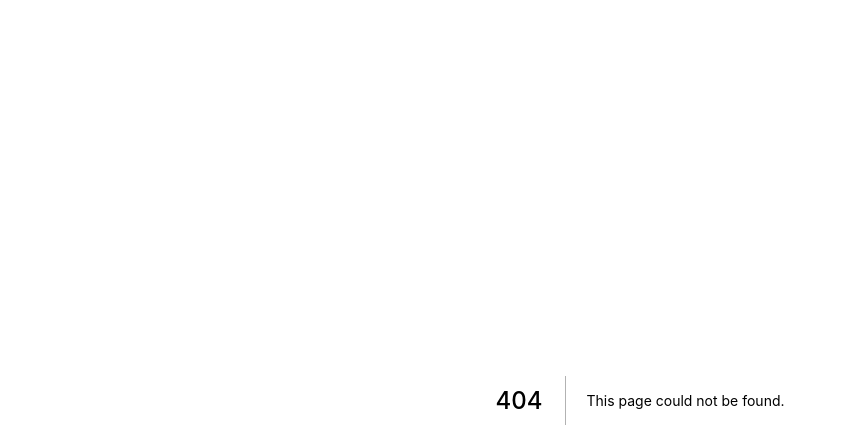
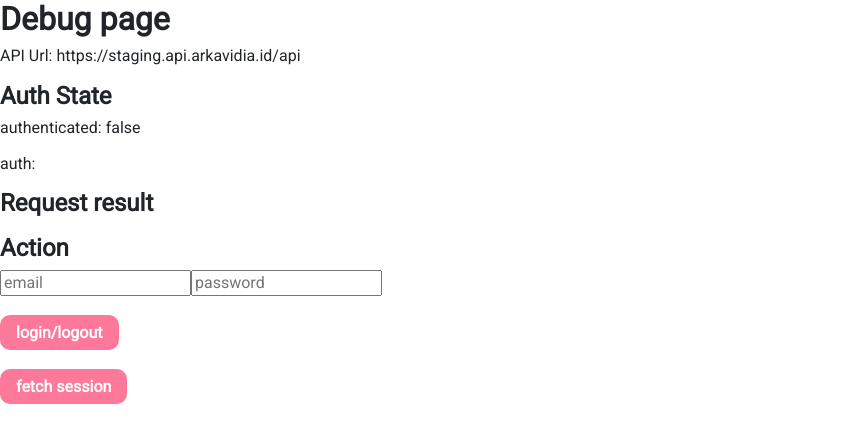
Before and after one commit to arkavidia-hmif/arkavidia-frontend, a Next.js app: page /debug in a window 1280 px wide. Before the commit this address had no page. Shown: the top 448 px of the page, without its empty margins (0-847 px from the left). Built offline with nearby package versions, Linux system fonts and the light colour scheme; a web font is replaced by a local one.

Commit message:
Add simple debug page

```diff
--- /dev/null
+++ b/pages/debug.tsx
@@ -0,0 +1,60 @@
+import { useContext, useState } from 'react';
+import FilledButton from "../components/FilledButton";
+import { ApiContext } from '../utils/context/api';
+import { AuthContext } from '../utils/context/auth';
+
+const Debug: React.FC = () => {
+  if (process.env.NODE_ENV === 'production') {
+    return <p>Restricted</p>;
+  }
+
+  const authContext = useContext(AuthContext);
+  const apiContext = useContext(ApiContext);
+
+  const [result, setResult] = useState('');
+  const [email, setEmail] = useState('');
+  const [password, setPassword] = useState('');
+
+  return (
+    <>
+      <h1>Debug page</h1>
+      <p>API Url: {process.env.API_BASE_URL}</p>
+      <h2>Auth State</h2>
+      <p>authenticated: {authContext.authenticated ? 'true' : 'false'}</p>
+      <p>auth: {JSON.stringify(authContext.auth)}</p>
+      <h2>Request result</h2>
+      <p>{result}</p>
+      <h2>Action</h2>
+      <form>
+        <input type="text" name="email" placeholder="email" value={email} onChange={(evt) => { setEmail(evt.target.value); }} />
+        <input type="password" name="password" placeholder="password" value={password} onChange={(evt) => { setPassword(evt.target.value); }} />
+      </form>
+      <br />
+      <FilledButton text="login/logout" onClick={() => {
+        if (!authContext.authenticated) {
+          apiContext.axios.post('/auth/login/', {
+            email,
+            password
+          }).then((data) => {
+            authContext.setAuthenticated(true);
+            authContext.setAuth(data.data);
+          }).catch((err) => {
+            setResult(JSON.stringify(err.response));
+          });
+        } else {
+          authContext.setAuthenticated(!authContext.authenticated);
+          authContext.setAuth();
+        }
+      }} />
+      <br />
+      <br />
+      <FilledButton text="fetch session" onClick={() => {
+        apiContext.axios.get('/auth')
+          .then((data) => { setResult(JSON.stringify(data)); })
+          .catch((err) => { setResult(JSON.stringify(err.response)); });
+      }} />
+    </>
+  );
+};
+
+export default Debug;
```
